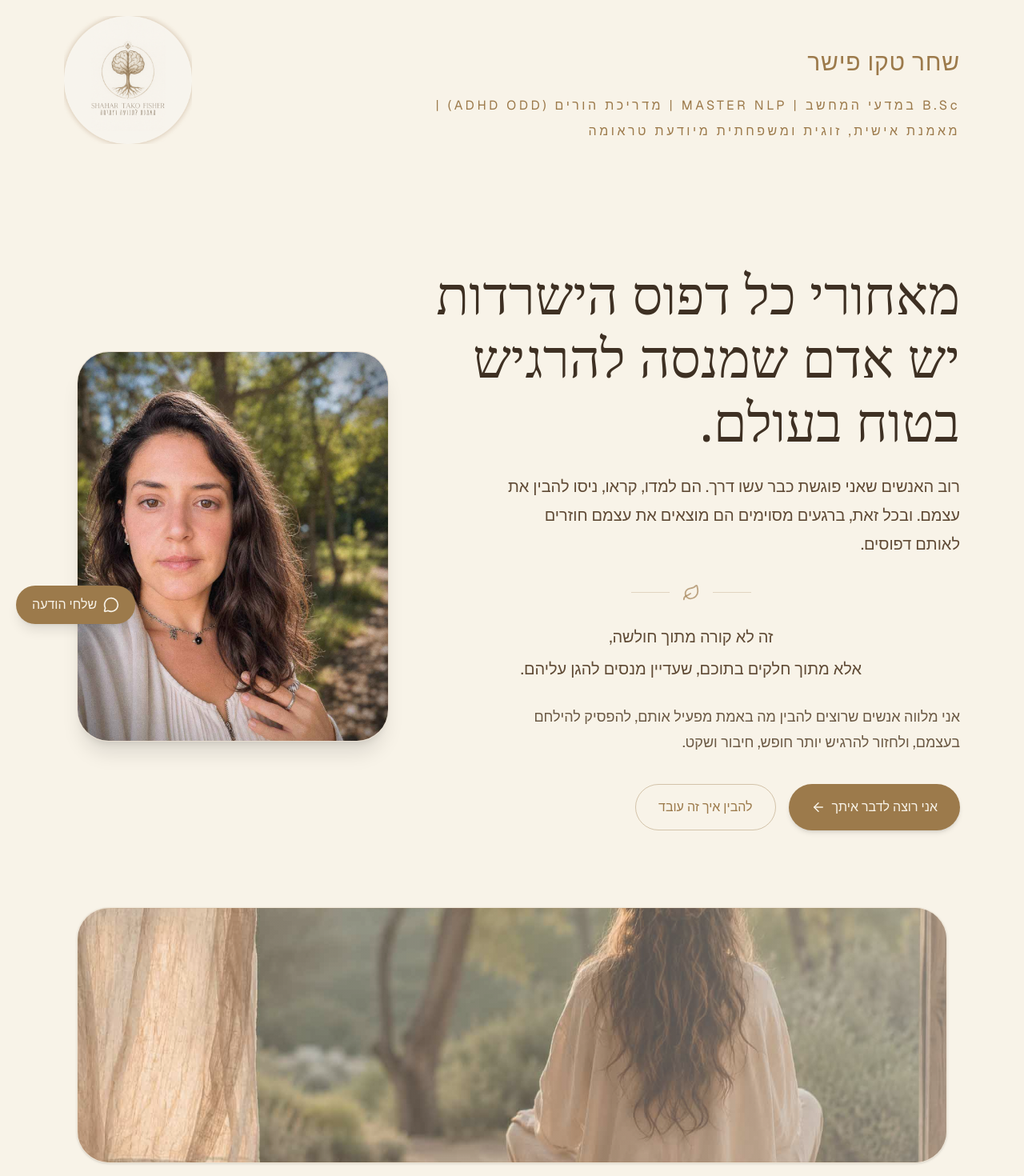
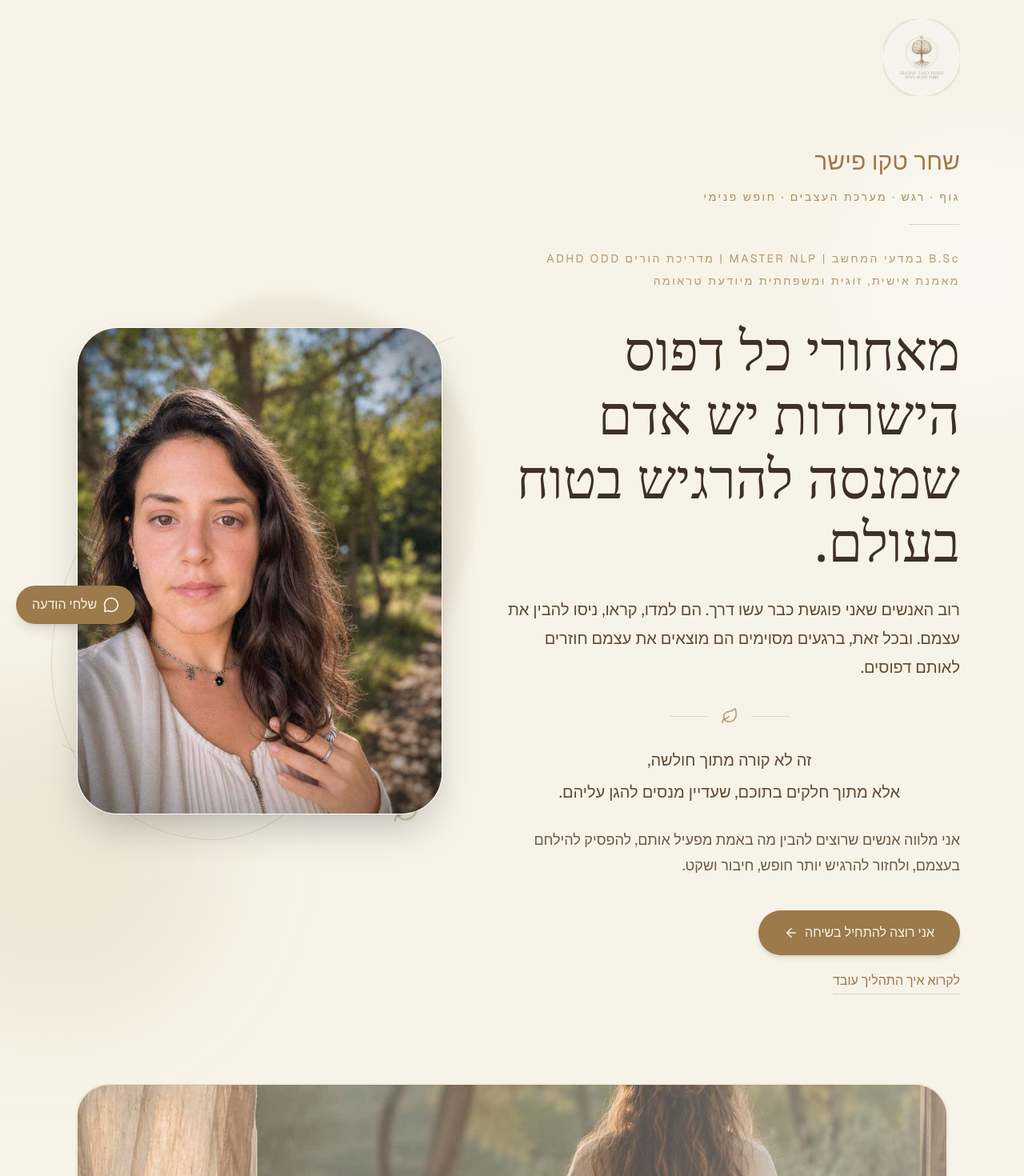
Before and after one commit to shahar27/shahar-landing, a Next.js app: page / in a window 1280 px wide. Shown: the top 1470 px of the page at 80% size. Built offline with nearby package versions, Linux system fonts and the light colour scheme.

Commit message:
fix metadata

```diff
--- a/app/page.tsx
+++ b/app/page.tsx
@@ -8,7 +8,6 @@ import {
   Heart,
   Leaf,
   MessageCircle,
-  Sparkles,
   Brain,
   Waves,
   Baby,
@@ -100,7 +99,8 @@ export default function ShaharLandingPage() {
     );
 
     window.open(`https://wa.me/${WHATSAPP_NUMBER}?text=${whatsappMessage}`, "_blank");
-  }
+  };
+
   return (
     <main dir="rtl" className="min-h-screen bg-[#F8F3E8] text-[#4B3A2A] font-sans overflow-hidden">
       {/* Floating WhatsApp */}
@@ -113,22 +113,10 @@ export default function ShaharLandingPage() {
       </a>
 
       {/* Header */}
-      <header className="relative z-40 px-6 md:px-12 lg:px-20 pt-8 md:py-5">
-        <div className="mx-auto max-w-7xl flex flex-col md:flex-row items-center md:items-start justify-between gap-5">
-          <div className="flex-1 text-center md:text-right md:pt-10">
-            <h2 className="text-[#9C7A4B] tracking-wide text-2xl md:text-3xl font-light mb-5">
-              שחר טקו פישר
-            </h2>
-
-            <p className="text-[13px] md:text-base tracking-[0.14em] md:tracking-[0.22em] leading-8 text-[#9C7A4B]">
-              B.Sc במדעי המחשב | MASTER NLP | מדריכת הורים (ADHD ODD) |
-              <br />
-              מאמנת אישית, זוגית ומשפחתית מיודעת טראומה
-            </p>
-          </div>
-
-          <a href="#top" className="shrink-0 md:mr-8">
-            <div className="w-32 h-32 md:w-40 md:h-40 overflow-hidden">
+      <header className="relative z-40 px-6 md:px-12 lg:px-20 pt-6">
+        <div className="mx-auto max-w-7xl flex items-center justify-center md:justify-start">
+          <a href="#top" className="shrink-0">
+            <div className="w-20 h-20 md:w-24 md:h-24 overflow-hidden">
               <img
                 src="/logo-placeholder.png"
                 alt="הלוגו של שחר"
@@ -136,27 +124,51 @@ export default function ShaharLandingPage() {
               />
             </div>
           </a>
-
         </div>
       </header>
 
       {/* Hero */}
-      <section id="top" className="relative min-h-screen flex flex-col-reverse lg:flex-row items-center justify-between gap-10 px-6 md:px-10 lg:px-20 pt-10 md:pt-32 pb-16">        <motion.div
+      <section
+        id="top"
+        className="relative min-h-[calc(100vh-100px)] flex flex-col-reverse lg:flex-row items-center justify-between gap-14 px-6 md:px-10 lg:px-20 pt-8 md:pt-16 pb-20"
+      >
+        <div className="absolute inset-0 pointer-events-none">
+          <div className="absolute top-10 right-[-120px] w-[360px] h-[360px] rounded-full bg-white/35 blur-3xl" />
+          <div className="absolute bottom-10 left-[-140px] w-[420px] h-[420px] rounded-full bg-[#9C7A4B]/10 blur-3xl" />
+        </div>
+
+        <motion.div
           initial={{ opacity: 0, y: 25 }}
           animate={{ opacity: 1, y: 0 }}
           transition={{ duration: 0.9 }}
           className="max-w-3xl relative z-10 text-center lg:text-right"
         >
-          <h1 className="text-[2.25rem] md:text-5xl lg:text-[4.2rem] leading-[1.25] md:leading-[1.18] font-serif text-[#3E3023] max-w-2xl mx-auto lg:mx-0">
+          <h2 className="text-[#9C7A4B] text-2xl md:text-3xl font-light mb-3">
+            שחר טקו פישר
+          </h2>
+
+          <p className="text-[12px] md:text-sm tracking-[0.18em] leading-7 text-[#9C7A4B]/85 mb-5">
+            גוף · רגש · מערכת העצבים · חופש פנימי
+          </p>
+
+          <div className="w-16 h-px bg-[#9C7A4B]/30 mx-auto lg:mx-0 mb-7" />
+
+          <p className="text-[12px] md:text-sm tracking-[0.12em] md:tracking-[0.18em] leading-7 text-[#9C7A4B]/75 mb-8">
+            B.Sc במדעי המחשב | MASTER NLP | מדריכת הורים ADHD ODD
+            <br />
+            מאמנת אישית, זוגית ומשפחתית מיודעת טראומה
+          </p>
+
+          <h1 className="text-[2.35rem] md:text-5xl lg:text-[4.3rem] leading-[1.22] md:leading-[1.16] font-serif text-[#3E3023] max-w-2xl mx-auto lg:mx-0">
             מאחורי כל דפוס הישרדות יש אדם שמנסה להרגיש בטוח בעולם.
           </h1>
 
-          <p className="mt-6 text-base md:text-xl leading-8 md:leading-9 text-[#5F4A35] max-w-xl mx-auto lg:mx-0">
+          <p className="mt-7 text-base md:text-xl leading-8 md:leading-9 text-[#5F4A35] max-w-xl mx-auto lg:mx-0">
             רוב האנשים שאני פוגשת כבר עשו דרך. הם למדו, קראו, ניסו להבין את עצמם.
             ובכל זאת, ברגעים מסוימים הם מוצאים את עצמם חוזרים לאותם דפוסים.
           </p>
 
-          <div className="mt-8 max-w-xl mx-auto text-center">
+          <div className="mt-8 max-w-xl mx-auto lg:mx-0 text-center">
             <div className="flex items-center justify-center gap-4 mb-6">
               <span className="h-px w-12 bg-[#9C7A4B]/25" />
               <Leaf className="text-[#9C7A4B]/65" size={22} />
@@ -175,12 +187,19 @@ export default function ShaharLandingPage() {
             ולחזור להרגיש יותר חופש, חיבור ושקט.
           </p>
 
-          <div className="mt-9 flex flex-col sm:flex-row gap-4 w-full sm:w-auto">
-            <a className="inline-flex items-center justify-center gap-2 rounded-full bg-[#9C7A4B] px-7 py-4 text-[#F8F3E8] shadow-md hover:shadow-lg transition" href="#contact">
-              אני רוצה לדבר איתך <ArrowLeft size={18} />
+          <div className="mt-10 flex flex-col items-center lg:items-start gap-5">
+            <a
+              className="inline-flex items-center justify-center gap-2 rounded-full bg-[#9C7A4B] px-8 py-4 text-[#F8F3E8] shadow-md hover:shadow-lg hover:scale-[1.02] transition"
+              href="#contact"
+            >
+              אני רוצה להתחיל בשיחה <ArrowLeft size={18} />
             </a>
-            <a className="inline-flex items-center justify-center rounded-full border border-[#9C7A4B]/40 px-7 py-4 text-[#9C7A4B] hover:bg-white/40 transition" href="#approach">
-              להבין איך זה עובד
+
+            <a
+              className="text-[#9C7A4B] border-b border-[#9C7A4B]/30 pb-1 hover:border-[#9C7A4B] transition"
+              href="#process"
+            >
+              לקרוא איך התהליך עובד
             </a>
           </div>
         </motion.div>
@@ -189,13 +208,24 @@ export default function ShaharLandingPage() {
           initial={{ opacity: 0, scale: 0.96 }}
           animate={{ opacity: 1, scale: 1 }}
           transition={{ duration: 1 }}
-          className="relative z-10 flex justify-center lg:justify-start lg:pl-4"        >
-          <div className="w-full max-w-[300px] md:max-w-[360px] lg:max-w-[390px] aspect-[4/5] rounded-[2.5rem] bg-white/45 border border-[#9C7A4B]/20 shadow-xl overflow-hidden">
+          className="relative z-10 flex justify-center lg:justify-start lg:pl-4"
+        >
+          <div className="relative w-full max-w-[350px] md:max-w-[450px] lg:max-w-[520px]">
+            <div className="absolute -top-10 -right-10 w-[94%] h-[94%] rounded-[45%_55%_60%_40%/40%_40%_60%_60%] bg-[#9C7A4B]/10 blur-sm" />
+            <div className="absolute -bottom-8 -left-8 w-[80%] h-[80%] rounded-[60%_40%_45%_55%/55%_60%_40%_45%] border border-[#9C7A4B]/20" />
+
+            <div className="absolute top-8 -right-5 hidden md:block w-28 h-px rotate-[-22deg] bg-[#9C7A4B]/20" />
+            <div className="absolute bottom-16 -left-6 hidden md:block w-24 h-px rotate-[28deg] bg-[#9C7A4B]/20" />
+
+            <Leaf className="absolute -bottom-3 right-7 text-[#9C7A4B]/35" size={34} />
+
+            <div className="relative aspect-[3/4] overflow-hidden rounded-[3.2rem] border border-white/60 bg-white/40 shadow-2xl">
               <img
                 src="/shaharportrait.png"
-              alt="שחר טקו"
+                alt="שחר טקו פישר"
                 className="w-full h-full object-cover object-center"
               />
+            </div>
           </div>
         </motion.div>
       </section>
@@ -203,19 +233,15 @@ export default function ShaharLandingPage() {
       {/* Atmosphere Image */}
       <section className="px-6 md:px-14 lg:px-24 py-8">
         <div className="relative overflow-hidden rounded-[2.5rem] h-[240px] md:h-[320px] shadow-sm border border-[#9C7A4B]/10 bg-[#F8F3E8]">
-
           <img
             src="/calm-space.jpg"
             alt=""
             className="absolute inset-0 w-full h-full object-cover opacity-80 scale-[1.01]"
           />
-
           <div className="absolute inset-0 bg-gradient-to-l from-[#F8F3E8]/35 via-[#F8F3E8]/10 to-transparent" />
-
           <div className="absolute inset-0 ring-1 ring-inset ring-[#9C7A4B]/10 rounded-[2.5rem]" />
         </div>
       </section>
-
 
       {/* Mirror */}
       <section className="px-6 md:px-14 lg:px-24 py-24 bg-white/35">
@@ -294,25 +320,42 @@ export default function ShaharLandingPage() {
           ))}
         </div>
       </section>
+
       {/* Atmosphere Image */}
       <section className="px-6 md:px-14 lg:px-24 py-8">
         <div className="relative overflow-hidden rounded-[2.5rem] h-[240px] md:h-[320px] shadow-sm border border-[#9C7A4B]/10 bg-[#F8F3E8]">
-
           <img
             src="/soft-home.jpg"
             alt=""
             className="absolute inset-0 w-full h-full object-cover opacity-80 scale-[1.01]"
           />
+          <div className="absolute inset-0 bg-gradient-to-l from-[#F8F3E8]/35 via-[#F8F3E8]/10 to-transparent" />
+          <div className="absolute inset-0 ring-1 ring-inset ring-[#9C7A4B]/10 rounded-[2.5rem]" />
+        </div>
+      </section>
 
-          <div className="absolute inset-0 bg-gradient-to-l from-[#F8F3E8]/35 via-[#F8F3E8]/10 to-transparent" />
+      {/* Breathing Moment */}
+      <section className="px-6 md:px-14 lg:px-24 py-24 md:py-32">
+        <div className="max-w-4xl mx-auto text-center">
+          <div className="flex items-center justify-center gap-4 mb-8">
+            <span className="h-px w-14 bg-[#9C7A4B]/20" />
+            <Leaf className="text-[#9C7A4B]/55" size={24} />
+            <span className="h-px w-14 bg-[#9C7A4B]/20" />
+          </div>
 
-          <div className="absolute inset-0 ring-1 ring-inset ring-[#9C7A4B]/10 rounded-[2.5rem]" />
+          <p className="text-[2rem] md:text-[3rem] font-serif leading-[1.8] text-[#3E3023]">
+            לפעמים לא צריך ללמוד עוד.
+            <br />
+            צריך מקום בטוח מספיק
+            <br />
+            כדי להיזכר במי שאנחנו.
+          </p>
         </div>
       </section>
 
      {/* About */}
     <section id="about" className="px-6 md:px-14 lg:px-24 py-24 bg-white/35">
-        <div className="max-w-6xl mx-auto grid lg:grid-cols-[1fr_1.35fr] gap-14 items-start">
+      <div className="max-w-6xl mx-auto grid lg:grid-cols-[1.1fr_1fr] gap-14 items-start">
         <div className="rounded-[3rem] bg-[#F8F3E8] border border-[#9C7A4B]/15 p-8 md:p-10 shadow-sm text-center">
           <Heart className="text-[#9C7A4B] mb-5 mx-auto" size={34} />
 
@@ -321,55 +364,65 @@ export default function ShaharLandingPage() {
           </h2>
 
           <div className="space-y-7 text-lg leading-9 text-[#5F4A35] max-w-2xl mx-auto">
+
             <p>
-                אני שחר.
-                במשך שנים חיפשתי תשובות.
-                למדתי, חקרתי, קראתי והתפתחתי מתוך שאלה אחת שחזרה שוב ושוב:
-                למה אנשים ממשיכים לסבול גם כשהם יודעים בדיוק מה נכון לעשות?
+              במשך שנים עשיתי את מה שנראה נכון, עמדתי בציפיות ואפילו הרבה מעבר,
+              אבל מה שהרגשתי היה בעיקר עייפות, תסכול וניתוק.
+              לא הרגשתי באמת חופשיה ובכלל לא עצרתי לשאול מה אני רוצה לעשות.
+              פעלתי בעיקר על אוטומט.
             </p>
 
             <div className="my-8 h-px w-20 bg-[#9C7A4B]/25 mx-auto" />
 
             <p>
-                גם אני חייתי מתוך מנגנוני הגנה שלא תמיד ידעתי לזהות:
-                ריצוי, דריכות, צורך בשליטה, מחשבות שלא מפסיקות לעבוד,
-                וניסיון להיות כל מה שהסביבה צריכה.
+              אחרי תהליך שעברתי ובעקבותיו החיים שלי באמת השתנו מהקצה לקצה,
+              גיליתי שרבים מהדפוסים שניהלו אותי לא היו מי שאני,
+              אלא מנגנוני הגנה שלמדתי לאורך החיים כדי להרגיש בטוחה,
+              אהובה ושייכת.
             </p>
 
             <blockquote className="my-9 text-xl md:text-2xl leading-10 font-serif text-[#3E3023]">
-                השינוי המשמעותי ביותר לא קרה כשהצלחתי להשתנות.
+              רציתי להבין מה הגורם הקיצוני לשינוי שעברתי
               <br />
-                הוא קרה כשהתחלתי להיזכר במי שהייתי לפני כל מה שנבנה כדי להגן עליי.
+              במעבר מחיים בתחושת הישרדות , לחיים בחופש ובחירה.
             </blockquote>
 
             <div className="my-8 h-px w-20 bg-[#9C7A4B]/25 mx-auto" />
 
             <p>
-                היום הדרך שלי משלבת בין ידע מקצועי, עבודה עם הגוף ומערכת העצבים,
-                והמסע האישי שעברתי בעצמי.
+              המסע שלי להבין את עצמי הוביל אותי ללימודים, למחקר ולעבודה עמוקה
+              עם טראומה, מערכת העצבים, הורות, זוגיות, תקשורת ותהליכי שינוי.
             </p>
 
             <p>
-                אני לא מאמינה שאנשים מקולקלים.
-                אני מאמינה שרובנו פשוט התרחקנו מעצמנו.
+              יותר מכל תעודה, אני מגיעה מתוך מסע אישי שעבר דרך הילדות,
+              זוגיות והורות, שהרחיק אותי ולבסוף החזיר אותי לעצמי.
+            </p>
+
+            <div className="my-8 h-px w-20 bg-[#9C7A4B]/25 mx-auto" />
+
+            <p>
+              היום אני מאמינה שרוב האנשים לא צריכים להפוך למישהו אחר.
+              הם רק צריכים להבין מה באמת שייך להם,
+              ומה נבנה כדי להגן עליהם.
             </p>
 
             <p>
-                והעבודה המשותפת היא לא להפוך למישהו אחר,
-                אלא להבין מתי התרחקנו מעצמנו ואיך חוזרים.
+              ההישג הכי חשוב בעבודה שלי הוא לראות את הרגע שבו אדם מפסיק
+              להילחם בעצמו ומתחיל להרגיש חופשי להיות מי שהוא.
             </p>
+
           </div>
         </div>
 
           <div className="space-y-7 text-lg leading-9 text-[#5F4A35]">
-
             <h3 className="text-2xl font-serif text-[#3E3023] mb-6 text-center">
               הכשרות ותחומי התמחות
             </h3>
 
-            <div className="grid sm:grid-cols-2 gap-4 pt-5">
+            <div className="grid sm:grid-cols-2 gap-x-8 gap-y-5 pt-5">
               {credentials.map((item) => (
-                <div key={item} className="rounded-2xl bg-[#F8F3E8] border border-[#9C7A4B]/15 p-5 text-[#5F4A35] flex items-start gap-3">
+                <div key={item} className="flex items-start gap-3 border-b border-[#9C7A4B]/15 pb-4 text-[#5F4A35]">
                   <GraduationCap className="text-[#9C7A4B] shrink-0 mt-1" size={20} />
                   <span>{item}</span>
                 </div>
@@ -380,23 +433,36 @@ export default function ShaharLandingPage() {
       </section>
 
       {/* Process */}
-      <section id="process" className="px-6 md:px-14 lg:px-24 py-24">
-        <div className="max-w-5xl mx-auto text-center">
-          <p className="text-[#9C7A4B] mb-4">איך זה עובד</p>
+      <section id="process" className="relative px-6 md:px-14 lg:px-24 py-24">
+        <div className="absolute inset-0 pointer-events-none">
+          <div className="absolute top-24 left-[-160px] w-[360px] h-[360px] rounded-full bg-white/35 blur-3xl" />
+        </div>
+
+        <div className="max-w-5xl mx-auto text-center relative z-10">
+          <p className="text-[#9C7A4B] mb-4 tracking-[0.16em]">איך זה עובד</p>
           <h2 className="text-3xl md:text-5xl font-serif text-[#3E3023]">תהליך עדין. עמוק. מאוד מעשי.</h2>
           <p className="mt-7 text-lg leading-9 text-[#5F4A35] max-w-3xl mx-auto">
             זה לא תהליך שבו אני אומרת מי אתם או מה אתם צריכים לעשות. זה תהליך שבו אנחנו מקשיבים יחד למה שהמערכת שלך כבר מנסה לומר - ומתחילים ליצור שם יותר בהירות, חופש וביטחון.
           </p>
         </div>
 
-        <div className="max-w-6xl mx-auto mt-16 grid md:grid-cols-2 gap-5">
+        <div className="max-w-3xl mx-auto mt-16 relative z-10">
+          <div className="absolute right-[21px] top-4 bottom-4 w-px bg-[#9C7A4B]/20" />
+
+          <div className="space-y-12">
             {processSteps.map((step, index) => (
-            <div key={step.title} className="rounded-[2rem] bg-white/45 border border-[#9C7A4B]/15 p-8 shadow-sm">
-              <div className="w-11 h-11 rounded-full bg-[#9C7A4B] text-[#F8F3E8] flex items-center justify-center mb-5">{index + 1}</div>
+              <div key={step.title} className="relative pr-16">
+                <div className="absolute right-0 top-1 w-11 h-11 rounded-full bg-[#9C7A4B] text-[#F8F3E8] flex items-center justify-center shadow-sm">
+                  {index + 1}
+                </div>
+
+                <div className="rounded-[2rem] bg-white/35 border border-[#9C7A4B]/12 px-7 py-6 shadow-sm">
                   <h3 className="text-2xl font-serif mb-4 text-[#3E3023]">{step.title}</h3>
                   <p className="text-lg leading-8 text-[#5F4A35]">{step.text}</p>
                 </div>
+              </div>
             ))}
+          </div>
         </div>
       </section>
 
@@ -416,18 +482,16 @@ export default function ShaharLandingPage() {
           </p>
         </div>
       </section>
+
       {/* Atmosphere Image */}
       <section className="px-6 md:px-14 lg:px-24 py-8">
         <div className="relative overflow-hidden rounded-[2.5rem] h-[240px] md:h-[320px] shadow-sm border border-[#9C7A4B]/10 bg-[#F8F3E8]">
-
           <img
             src="/nature-light.jpg"
             alt=""
             className="absolute inset-0 w-full h-full object-cover opacity-80 scale-[1.01]"
           />
-
           <div className="absolute inset-0 bg-gradient-to-l from-[#F8F3E8]/35 via-[#F8F3E8]/10 to-transparent" />
-
           <div className="absolute inset-0 ring-1 ring-inset ring-[#9C7A4B]/10 rounded-[2.5rem]" />
         </div>
       </section>
```
Lines whose indentation alone changed are shown as unchanged.
